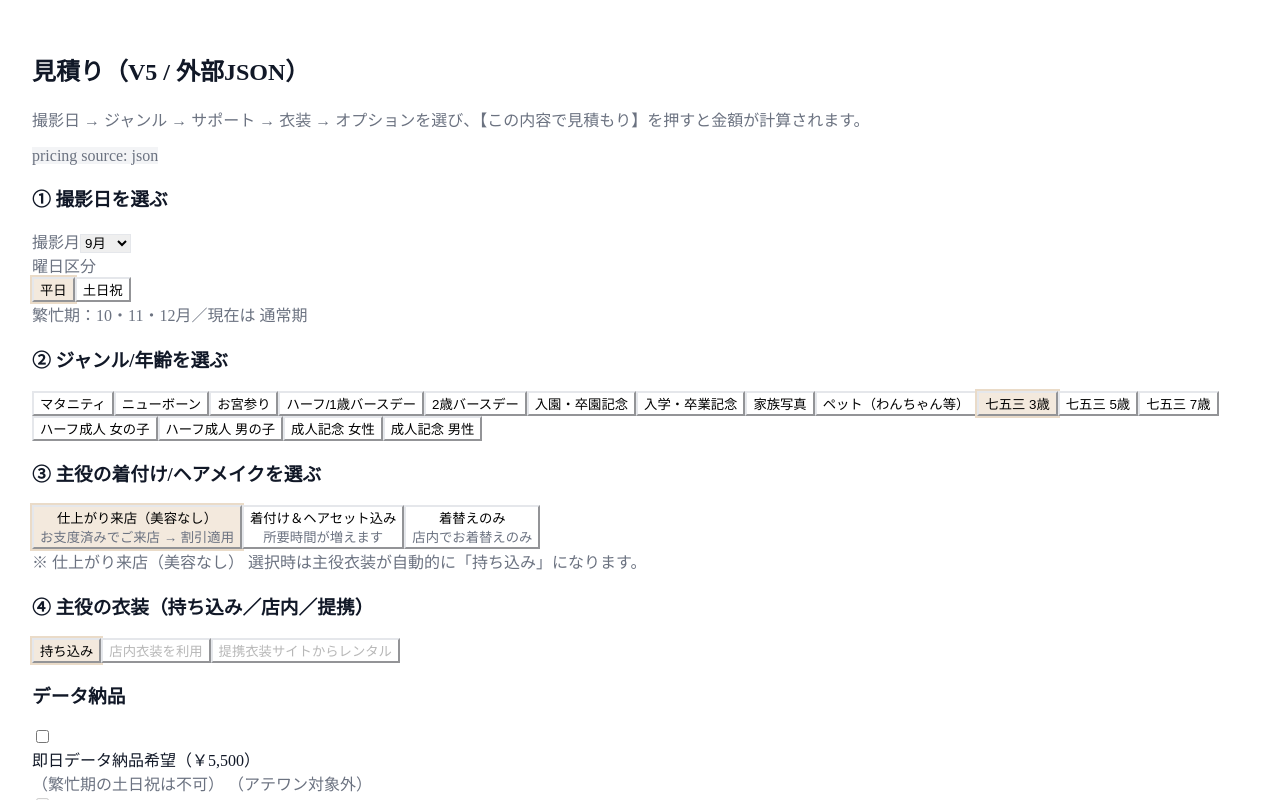
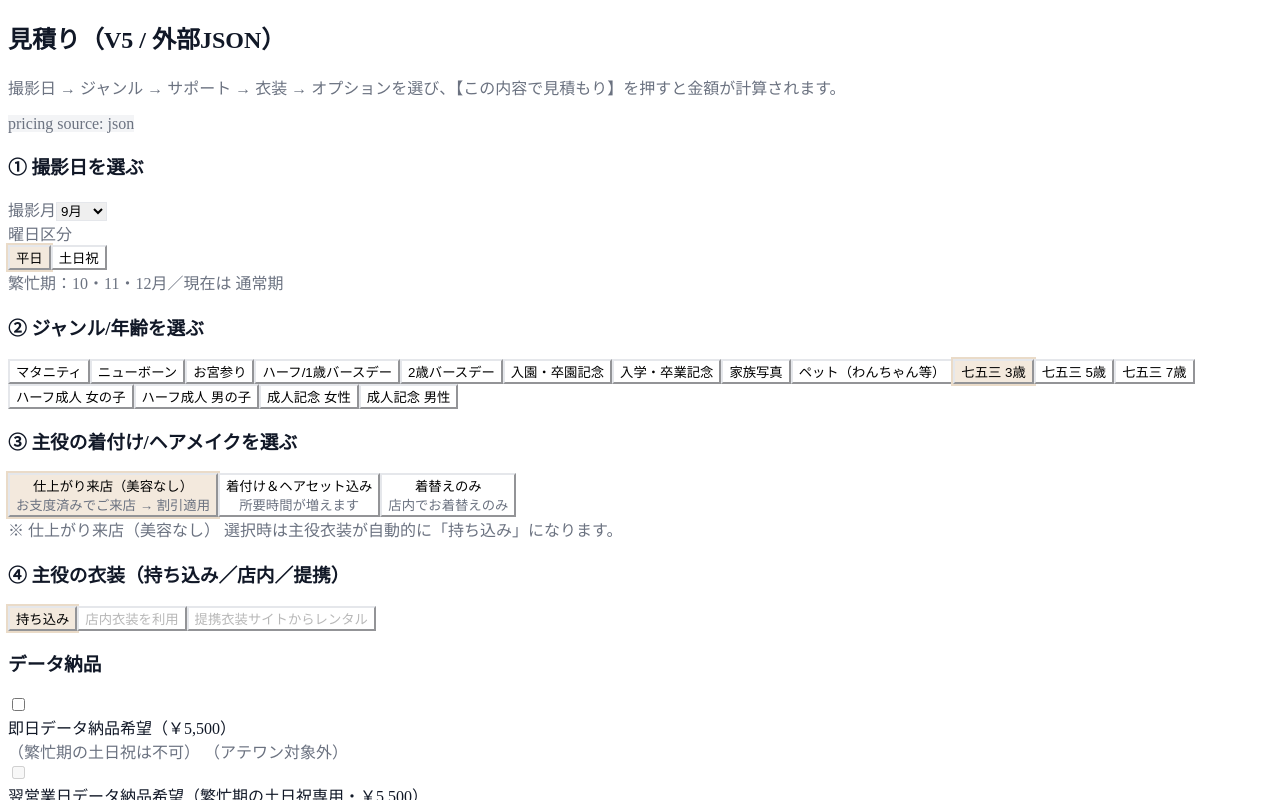
Before and after one commit to takajin-y/ate-pricing-estimator-v5, a Next.js app: page / in a window 1280 px wide. Shown: the top 800 px of the page. Built offline with nearby package versions, Linux system fonts and the light colour scheme.

Commit message:
Update page.tsx

```diff
--- a/src/app/page.tsx
+++ b/src/app/page.tsx
@@ -1,9 +1,8 @@
-// src/app/page.tsx
 import EstimatorV5 from "@/components/EstimatorV5/EstimatorV5";
 
 export default function Page() {
   return (
-    <main style={{ padding: 24 }}>
+    <main>
       <EstimatorV5 />
     </main>
   );
```
